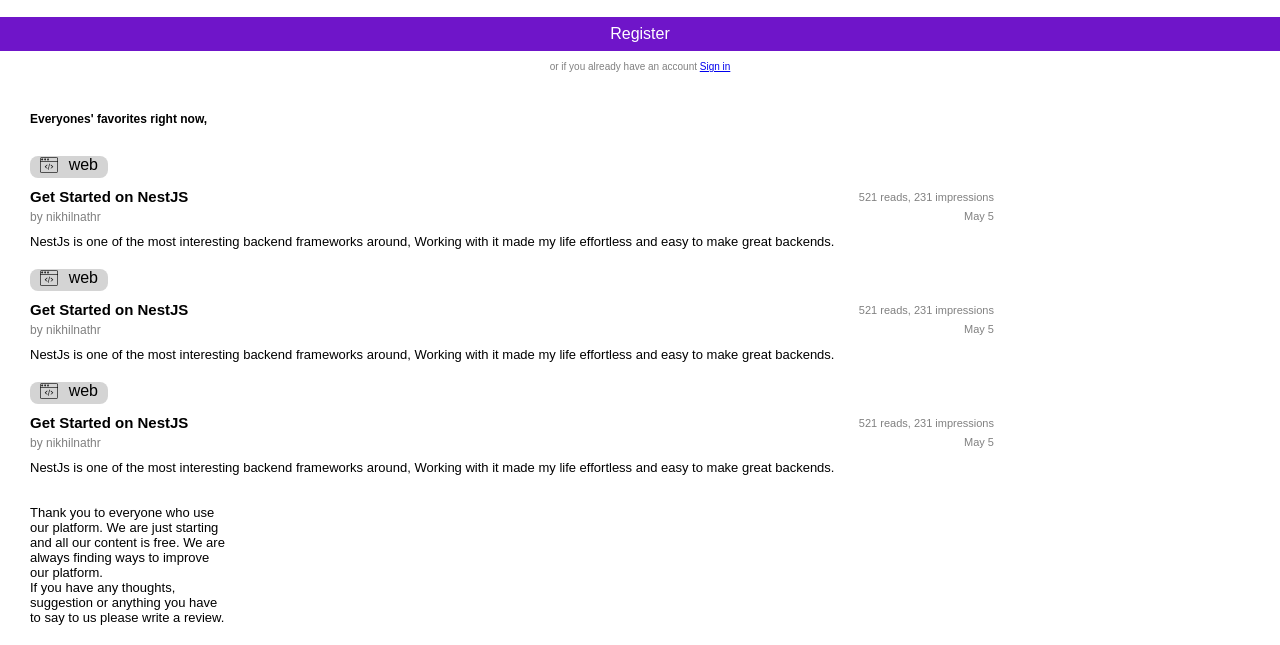
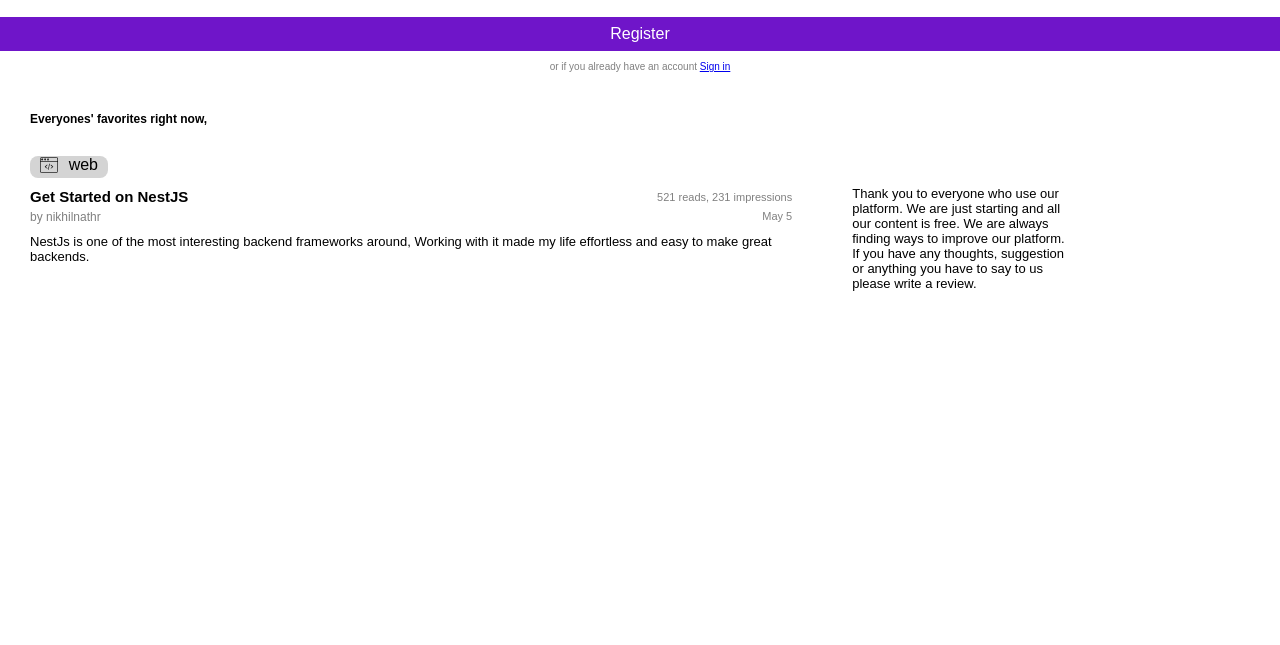
Before and after one commit to sivanandini029/artifact, a PHP site: page / in a window 1280 px wide. Shown: the part 240-885 px from the top of the page. After the commit the page ends 531 px from the top, so only its background shows below. Run offline with PHP 8.4, Linux system fonts and the light colour scheme.

Commit message:
artifact

```diff
--- a/index.html
+++ b/index.html
@@ -50,40 +50,6 @@
                         </div>
                         <div class="contents">NestJs is one of the most interesting backend frameworks around, Working with it made my life effortless and easy to make great backends.</div>
                     </div>
-                    <div class="left-side">
-                        <div class="web">
-                            <div class="web-icon">
-                                <img src="web 1.png">
-                            </div>
-                            <div class="web-name">web</div>
-                        </div>
-                        <div class="subject">
-                            <div class="heading">Get Started on NestJS</div>
-                            <div class="readings">521 reads, 231 impressions</div>
-                        </div>
-                        <div class="author-details">
-                            <div class="author-name">by nikhilnathr</div>
-                            <div class="date">May 5</div>
-                        </div>
-                        <div class="contents">NestJs is one of the most interesting backend frameworks around, Working with it made my life effortless and easy to make great backends.</div>
-                    </div>
-                    <div class="left-side">
-                        <div class="web">
-                            <div class="web-icon">
-                                <img src="web 1.png">
-                            </div>
-                            <div class="web-name">web</div>
-                        </div>
-                        <div class="subject">
-                            <div class="heading">Get Started on NestJS</div>
-                            <div class="readings">521 reads, 231 impressions</div>
-                        </div>
-                        <div class="author-details">
-                            <div class="author-name">by nikhilnathr</div>
-                            <div class="date">May 5</div>
-                        </div>
-                        <div class="contents">NestJs is one of the most interesting backend frameworks around, Working with it made my life effortless and easy to make great backends.</div>
-                    </div>
                     <div class="right-side">Thank you to everyone who use our platform. We are just starting and all our content is free. We are always finding ways to improve our platform.</br> If you have any thoughts, suggestion or anything you have to say to us please write a review.</div>
                 </div>
             </main>
--- a/style.css
+++ b/style.css
@@ -113,11 +113,12 @@ body {
     font-size: 12px;
 }
 .web-container {
-    width: 100%;
+    width: 1100px;
+    display: flex;
 }
-.left-side {
+.web-container .left-side {
     padding: 10px 30px;
-    width: 80%;
+    width: 900px;
 }
  .left-side .web {
     border: 1px;
@@ -167,9 +168,9 @@ body {
     font-size: 13px;
     padding-top: 10px;
 }
-.main .right-side {
-    width: 20%;
+.web-container .right-side {
+    width: 300px;
     font-size: 13px;
     color: #000000;
-    padding: 20px 30px 20px 30px;
+    padding: 40px 30px 20px 30px;
 }
```
